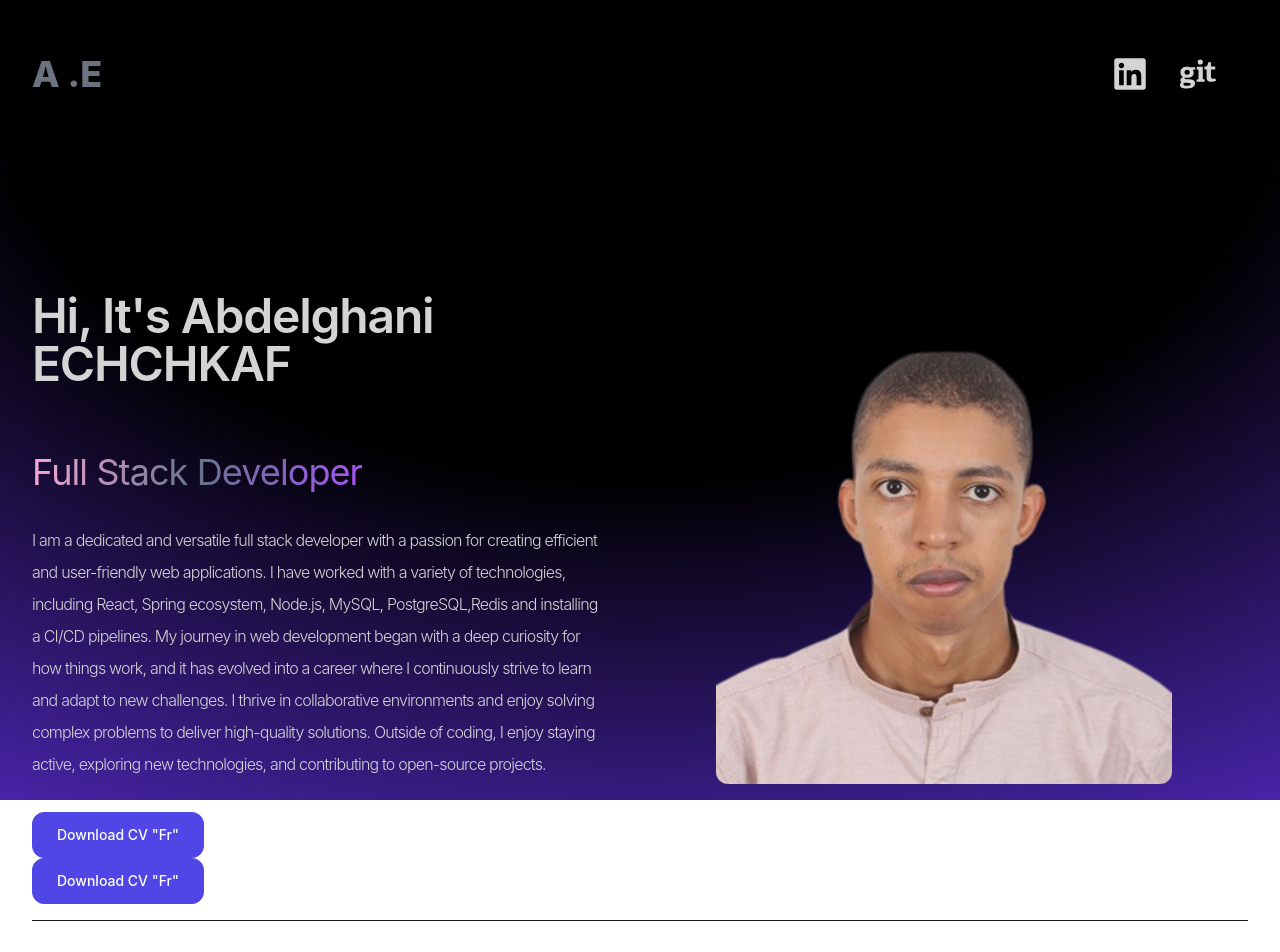
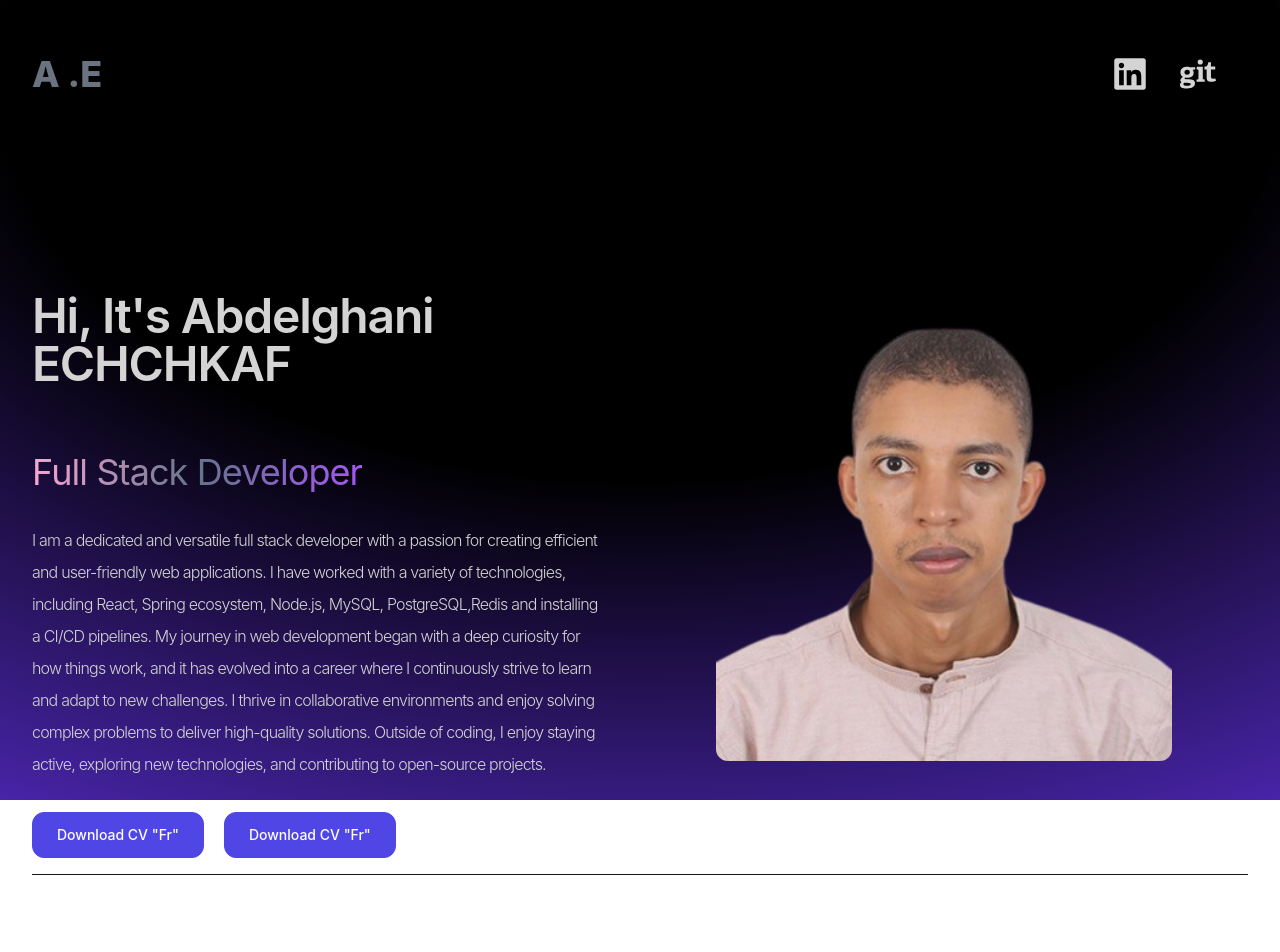
Before and after one commit to abdelac/Portfolio, a React (Vite) app: page / in a window 1280 px wide. Shown: the top 952 px of the page. Built offline with nearby package versions, Linux system fonts and the light colour scheme; a web font is replaced by a local one.

Commit message:
Update Hero.jsx

```diff
--- a/src/componenets/Hero.jsx
+++ b/src/componenets/Hero.jsx
@@ -36,8 +36,6 @@ const Hero = () => {
                           href="/CV.pdf" target="_blank"
                         >
                           Download CV "Fr"</motion.a>
-                    </div>
-                    <div className="flex gap-5 flex-col sm:flex-row">
                       <motion.a
                       variants={container(1)}
                       initial='hidden' animate='visible'
@@ -46,6 +44,7 @@ const Hero = () => {
                         >
                           Download CV "Fr"</motion.a>
                     </div>
+
 
                 </div>
             </div>
```
